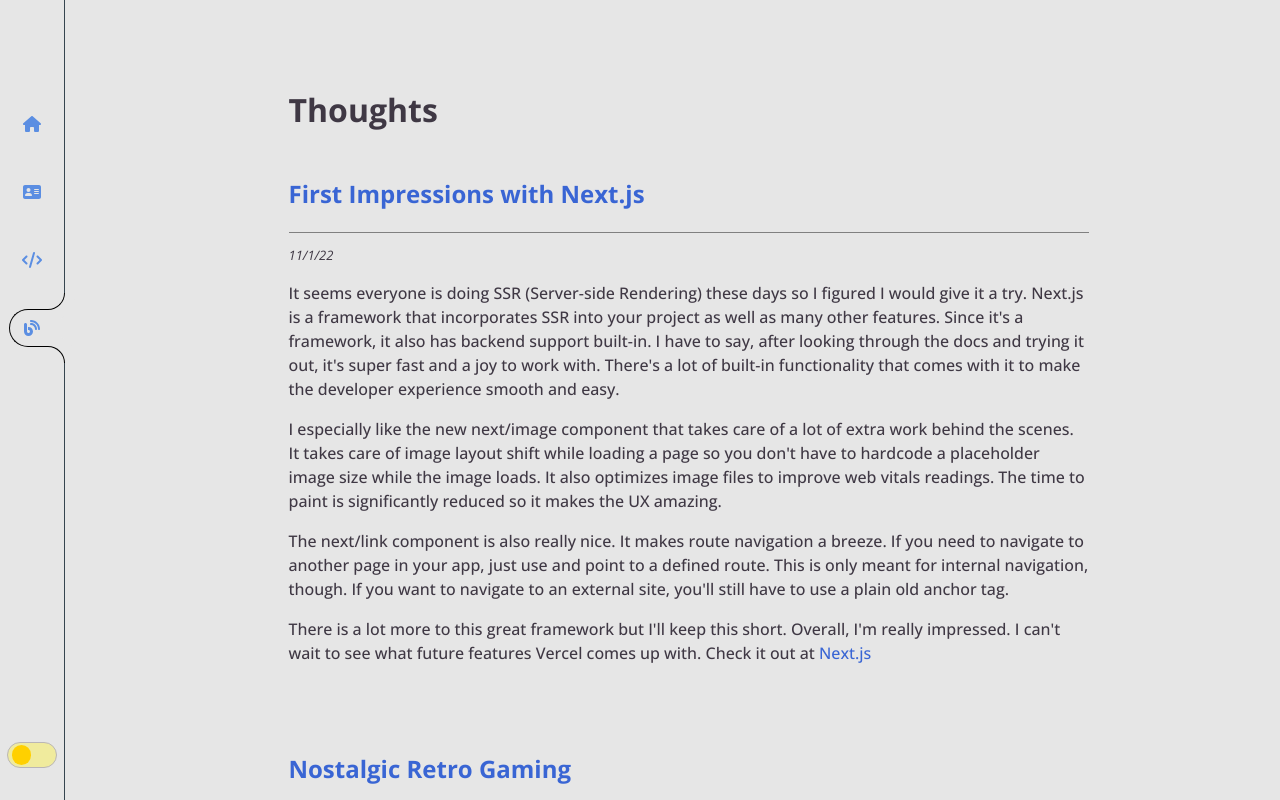
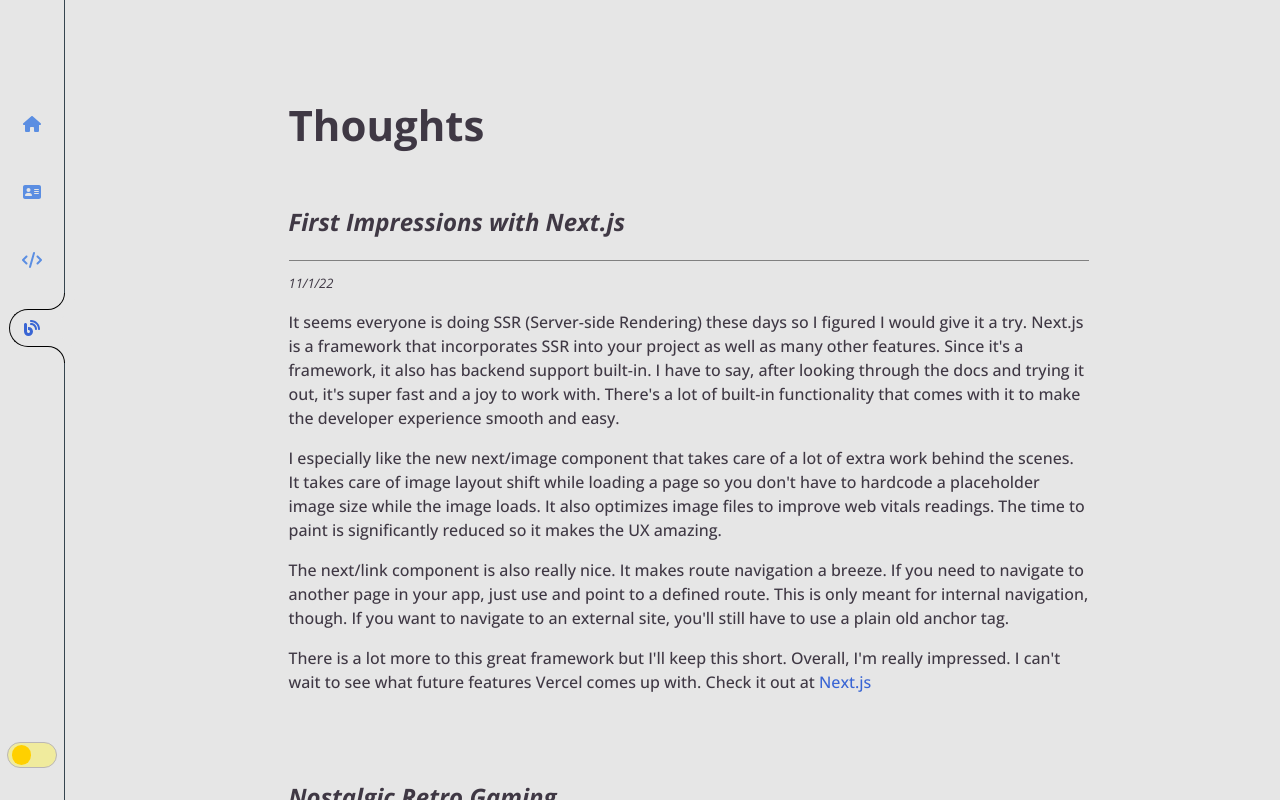
Before and after one commit to Holocraft/My-Website, a React (Vite) app: page /thoughts in a window 1280 px wide. Built offline with nearby package versions, Linux system fonts and the light colour scheme.

Commit message:
minor adjustments

```diff
--- a/src/App.scss
+++ b/src/App.scss
@@ -32,6 +32,10 @@
 a {
   color: $link;
   text-decoration: none;
+}
+
+.main-title {
+  font-size: fn.rem(42);
 }
 
 body {
--- a/src/components/About.jsx
+++ b/src/components/About.jsx
@@ -3,7 +3,7 @@
 export default function About() {
   return (
     <div className='layout'>
-      <h1>About me</h1>
+      <h1 className='main-title'>About me</h1>
       <p>
         I've been in the software industry professionally since 2015 and a
         website tinkerer since 1997. I made a bunch of geocities websites back
--- a/src/components/NavBar/nav-bar.scss
+++ b/src/components/NavBar/nav-bar.scss
@@ -37,6 +37,9 @@
             border-radius: 0 100vw 0 0;
             box-shadow: 5px -5px 0 5px $body-color;
             border-top: 1px solid #fff;
+          }
+          svg {
+            color: $link-dark;
           }
         }
       }
@@ -99,6 +102,9 @@
           &::view-transition-group(activeTab) {
             animation-duration: 500ms;
             animation-timing-function: ease-in-out;
+          }
+          svg {
+            color: $link;
           }
         }
         svg {
--- a/src/components/Projects/Projects.jsx
+++ b/src/components/Projects/Projects.jsx
@@ -30,20 +30,19 @@
   return (
     <div className='layout projects-page'>
       <div className='experience-wrapper'>
-        <h1>Experience</h1>
+        <h1 className='main-title'>Experience</h1>
         <div className='cards-wrapper'>
           {experience.map((exp) => {
             return (
-              <a href={exp.url} target='_blank'>
               <div
                 key={exp.id}
-                  className={`company-container ${
-                    isDarkMode ? "dark-mode" : ""
-                  }`}
+                className={`company-container ${isDarkMode ? "dark-mode" : ""}`}
               >
                 <div className='title-wrapper'>
+                  <a href={exp.url} target='_blank'>
                     <h2>{exp.title}</h2>
                     <IconExternalLink />
+                  </a>
                 </div>
                 <p className='date'>{exp.date}</p>
                 <p dangerouslySetInnerHTML={{ __html: exp.body }} />
@@ -53,7 +52,6 @@
                   })}
                 </div>
               </div>
-              </a>
             );
           })}
         </div>
--- a/src/components/Projects/experience.js
+++ b/src/components/Projects/experience.js
@@ -53,7 +53,7 @@
   },
   {
     id: "4",
-    url: "https://www.army.mil/",
+    url: "https://www.usarmedmilitaryforces.us/careers-and-jobs/career-match/mechanics-engineering/test-repair/94y-automatic-test-systems-operator.html",
     title: "US Army - Automatic Test Systems Operator and Maintainer",
     date: "February 2004 - February 2008",
     body: `
--- a/src/components/Projects/projects.scss
+++ b/src/components/Projects/projects.scss
@@ -13,6 +13,16 @@
       border-radius: 8px;
       border: 1px solid #bab6b6;
       background-color: #fff;
+      .title-wrapper {
+        a {
+          display: flex;
+          align-items: center;
+          h2 {
+            margin-right: 5px;
+            color: $link;
+          }
+        }
+      }
       .chip-wrapper {
         display: flex;
         flex-wrap: wrap;
@@ -21,10 +31,21 @@
           margin: 5px 5px;
           padding: 2px 10px;
           border-radius: 8px;
+          color: $link;
           text-shadow: rgba(91, 142, 226, 0.9) 0px 0px 15px;
         }
       }
       &.dark-mode {
+        .title-wrapper {
+          a {
+            display: flex;
+            align-items: center;
+            h2 {
+              margin-right: 5px;
+              color: $link-dark;
+            }
+          }
+        }
         &:hover {
           background-color: rgba(51, 51, 51, 0.5);
         }
@@ -35,6 +56,13 @@
         p {
           color: #fff;
         }
+        .title-wrapper {
+          a {
+            h2 {
+              color: $link-dark;
+            }
+          }
+        }
         .chip-wrapper {
           display: flex;
           flex-wrap: wrap;
@@ -43,15 +71,9 @@
             margin: 5px 5px;
             padding: 2px 10px;
             border-radius: 8px;
+            color: $link-dark;
             text-shadow: rgba(252, 211, 122, 0.9) 0px 0px 15px;
           }
-        }
-      }
-      .title-wrapper {
-        display: flex;
-        align-items: center;
-        h2 {
-          margin-right: 5px;
         }
       }
     }
--- a/src/components/Thoughts/Thoughts.jsx
+++ b/src/components/Thoughts/Thoughts.jsx
@@ -6,14 +6,16 @@
   const { isDarkMode } = useTheme();
   return (
     <div className='layout'>
-      <h1>Thoughts</h1>
+      <h1 className='main-title'>Thoughts</h1>
       {thoughts.map((thought) => {
         return (
           <div
             key={thought.id}
             className={`thought-wrapper ${isDarkMode ? "dark-mode" : ""}`}
           >
-            <h2 className='thought-title'>{thought.title}</h2>
+            <h2 className='thought-title'>
+              <em>{thought.title}</em>
+            </h2>
             <div className='line' />
             <p className='date'>{thought.date}</p>
             <div dangerouslySetInnerHTML={{ __html: thought.body }} />
--- a/src/components/Thoughts/thoughts-data.js
+++ b/src/components/Thoughts/thoughts-data.js
@@ -26,7 +26,7 @@
     title: "Nostalgic Retro Gaming",
     date: "2/16/22",
     body: `
-    <p>I purchased a bundle in Steam for one of my favorite gaming franchises. Final Fantasy. It comes with FF I thru FF VI. I played some
+    <p>I purchased a <a href="https://store.steampowered.com/bundle/21478/FINAL_FANTASY_IVI_Bundle/">bundle</a> in Steam for one of my favorite gaming franchises. Final Fantasy. It comes with FF I thru FF VI. I played some
     of these games in my childhood and absolutely loved them.</p>
 
     <p>I played FF I when it came out on the NES in 1990 and was blown away at the game mechanics. I had never played a turn-based combat system
--- a/src/components/Thoughts/thoughts.scss
+++ b/src/components/Thoughts/thoughts.scss
@@ -6,14 +6,6 @@
 
 .thought-wrapper {
   padding-bottom: fn.rem(50);
-  .thought-title {
-    color: $link;
-  }
-  &.dark-mode {
-    .thought-title {
-      color: $link-dark;
-    }
-  }
 }
 
 .date {
```
Lines whose indentation alone changed are shown as unchanged.
